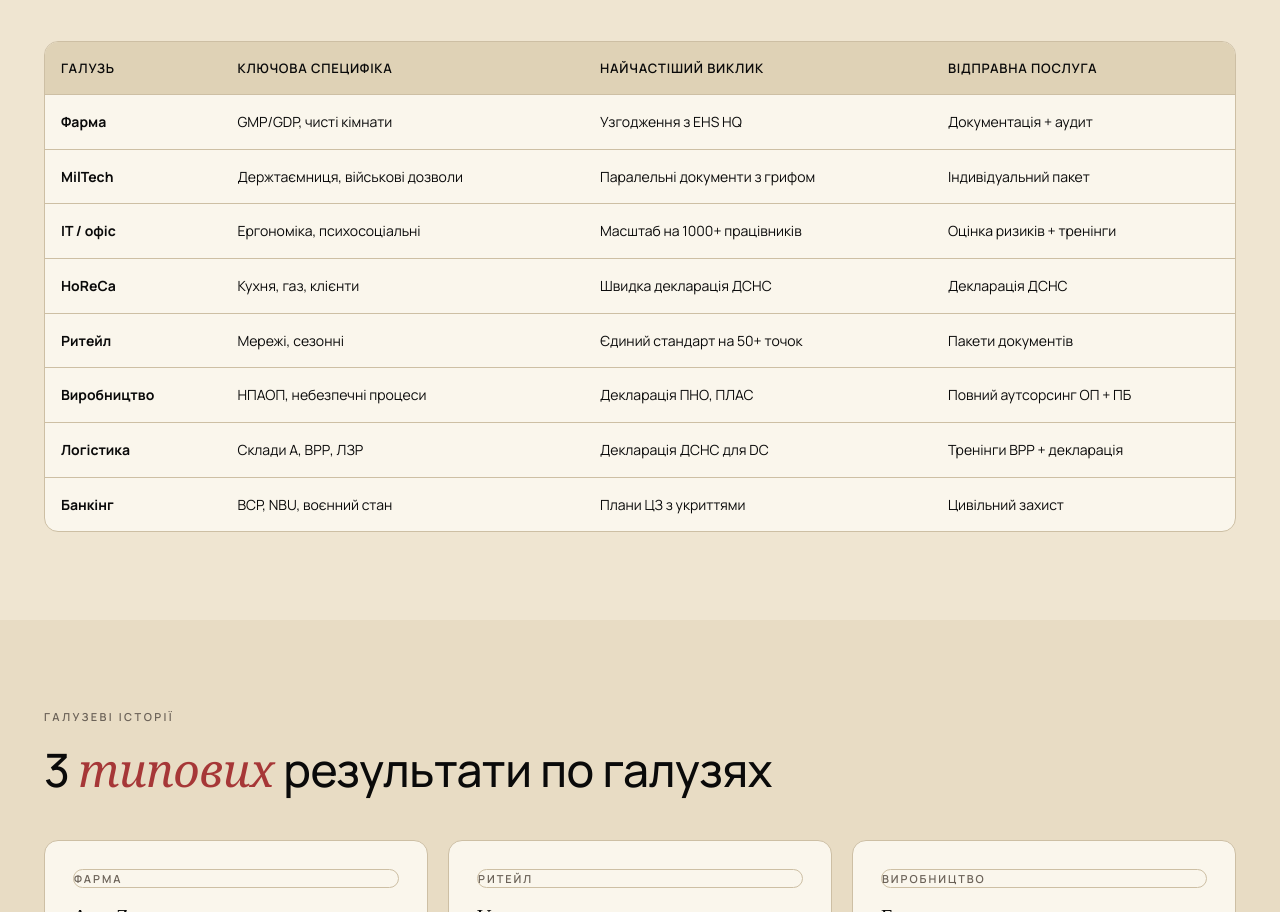
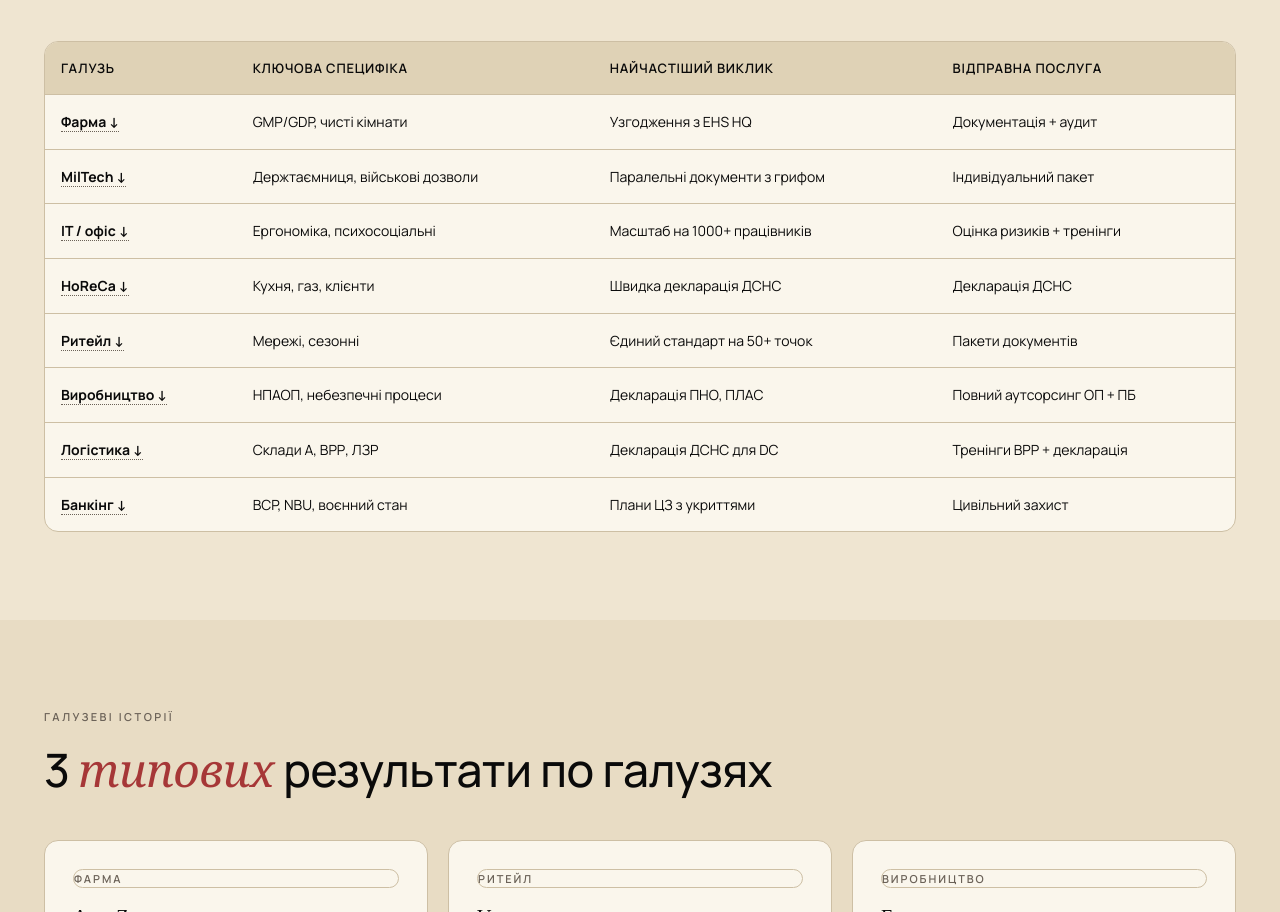
Before and after one commit to ratiy/racio-site, a plain HTML site: page halusi.html in a window 1280 px wide. Shown: the part 5095-6007 px from the top of the page. Drawn offline with Linux system fonts and the light colour scheme; a web font is replaced by a local one.

Commit message:
halusi: id-якорі для 8 галузевих карток + кликабельні посилання у comparison-таблиці
- Додано id="farma|miltech|it|horeca|rytejl|vyrobnytstvo|lohistyka|bankinh" на кожну з 8 галузевих карток
- У порівняльній таблиці назви галузей тепер ведуть на відповідні картки нижче (jump-to-anchor pattern)
- Дозволяє: a) external-link з сервісних сторінок до конкретних галузей halusi.html#farma; b) UX jump від таблиці до картки

```diff
--- a/halusi.html
+++ b/halusi.html
@@ -94,56 +94,56 @@
   <div class="container">
     <div class="sec-head"><div class="eyebrow">8 галузей</div><h2>Наша <em>галузева</em> експертиза</h2></div>
     <div class="grid-2" style="gap:22px;margin-top:28px">
-      <div class="card"><div class="num">F</div><h3>Фарма</h3>
+      <div class="card" id="farma"><div class="num">F</div><h3>Фарма</h3>
         <p><b>Специфіка:</b> GMP/GDP-стандарти, чисті кімнати класів A-D, контроль температури й вологості, працівники у спецодязі без шкіри на лиці, контамінація.</p>
         <p><b>Ключові НПАОП:</b> НПАОП 24.4-1.01-09 (фармвиробництво), ДСТУ EN ISO 9001:2015, Настанова СТ-Н МОЗУ 42-4.0:2020 (GMP).</p>
         <p><b>Типові виклики:</b> узгодження документації з корпоративним EHS головного офісу, GDP-аудит від HQ, валідація процесів.</p>
         <p style="margin-top:12px;font-size:13px;color:var(--muted)"><b>Наш досвід:</b> 12+ фармкомпаній на активному супроводі · Roche, AstraZeneca, Novartis, Takeda · 8+ років спеціалізації</p>
         <a href="kliyenty-ta-keysu.html" style="color:var(--red);border-bottom:1px solid rgba(166,55,55,.35);text-decoration:none;font-size:14px;font-weight:600">Фарма-кейси →</a>
       </div>
-      <div class="card"><div class="num">M</div><h3>MilTech / Оборонка</h3>
+      <div class="card" id="miltech"><div class="num">M</div><h3>MilTech / Оборонка</h3>
         <p><b>Специфіка:</b> дозволи на роботи з вибухонебезпечними речовинами, доступ до держтаємниці, пропускний режим, військові замовлення.</p>
         <p><b>Ключові вимоги:</b> ст. 9 ЗУ «Про охорону праці» (особливі умови), наказ Міноборони про обов'язкові інструктажі, відповідність Державній системі спецзв'язку для документів грифу ДСК.</p>
         <p><b>Типові виклики:</b> паралельне ведення документів з грифом і без, узгодження режиму секретності з ОП-процесами, робота з іноземними партнерами при експортному контролі.</p>
         <p style="margin-top:12px;font-size:13px;color:var(--muted)"><b>Наш досвід:</b> 6 активних клієнтів з державного й приватного сектору · 4+ роки спеціалізації · NDA-обмеження на публічні згадки</p>
         <a href="kontakty.html" style="color:var(--red);border-bottom:1px solid rgba(166,55,55,.35);text-decoration:none;font-size:14px;font-weight:600">Обговорити конфіденційно →</a>
       </div>
-      <div class="card"><div class="num">IT</div><h3>IT та офіс</h3>
+      <div class="card" id="it"><div class="num">IT</div><h3>IT та офіс</h3>
         <p><b>Специфіка:</b> ергономіка сотень робочих місць, психосоціальні ризики (вигорання, стрес), ISO 45001 для enterprise-клієнтів, дата-центри й серверні.</p>
         <p><b>Ключові НПАОП:</b> ДСанПіН 3.3.2.007-98 (робота за комп'ютером), ДСТУ ISO 9241 (ергономіка), оцінка психосоціальних ризиків за методологією 2023.</p>
         <p><b>Типові виклики:</b> масштабування ОП-процесів на 1000+ працівників без бюрократизації, інтеграція з LMS компанії, міжнародні EHS-стандарти (SOC, HIPAA для fintech).</p>
         <p style="margin-top:12px;font-size:13px;color:var(--muted)"><b>Наш досвід:</b> 25+ IT-компаній · Ciklum, EPAM, Grammarly, Intellias · 10+ років · найбільша категорія клієнтів</p>
         <a href="treningy-z-bezpeky-pratsi.html" style="color:var(--red);border-bottom:1px solid rgba(166,55,55,.35);text-decoration:none;font-size:14px;font-weight:600">Тренінги вигорання / стресу →</a>
       </div>
-      <div class="card"><div class="num">H</div><h3>HoReCa (готелі, ресторани, кафе)</h3>
+      <div class="card" id="horeca"><div class="num">H</div><h3>HoReCa (готелі, ресторани, кафе)</h3>
         <p><b>Специфіка:</b> робота з відкритим вогнем і газом на кухні, масовий прийом відвідувачів, нестандартні процеси (анімація, СПА, басейни), декларація ДСНС обов'язкова.</p>
         <p><b>Ключові НПАОП:</b> НАПБ А.01.001-2024 (пожежна безпека), НПАОП 55.1-1.02-96 (підприємства громадського харчування), ПТМ для кухарів і барменів щорічно.</p>
         <p><b>Типові виклики:</b> швидка підготовка <a href="deklaratsiia-dsns.html">декларації ДСНС</a> для нових точок (5-10 днів), сезонний персонал, який треба навчати на ходу.</p>
         <p style="margin-top:12px;font-size:13px;color:var(--muted)"><b>Наш досвід:</b> 180+ декларацій ДСНС · Puzata Hata (14 ресторанів), Edem Resort, Pizza Celentano · 12+ років</p>
         <a href="deklaratsiia-dsns.html" style="color:var(--red);border-bottom:1px solid rgba(166,55,55,.35);text-decoration:none;font-size:14px;font-weight:600">Декларація ДСНС →</a>
       </div>
-      <div class="card"><div class="num">R</div><h3>Ритейл (мережі магазинів, ТРЦ)</h3>
+      <div class="card" id="rytejl"><div class="num">R</div><h3>Ритейл (мережі магазинів, ТРЦ)</h3>
         <p><b>Специфіка:</b> багато однотипних локацій (20-500+), сезонний персонал зі швидкою текучкою, корпоративні стандарти головної компанії, ТРЦ-формат з масовим скупченням людей.</p>
         <p><b>Ключові НПАОП:</b> НПАОП 52.1-1.02-10 (торгівля), НАПБ А.01.001-2024 (для ТРЦ — розрахунок часу евакуації), ДСТУ-Н Б В.2.2-39:2016 (ТРЦ).</p>
         <p><b>Типові виклики:</b> єдиний пакет документів на 50+ магазинів, корпоративні EHS-аудити від hq, швидкий онбординг сезонного персоналу через LMS, мережеве розслідування НВ.</p>
         <p style="margin-top:12px;font-size:13px;color:var(--muted)"><b>Наш досвід:</b> Varus (180 магазинів), Silpo (400+), Adidas (25 точок), Decathlon · 7+ років у ритейлі</p>
         <a href="pakety-dokumentiv.html" style="color:var(--red);border-bottom:1px solid rgba(166,55,55,.35);text-decoration:none;font-size:14px;font-weight:600">Пакети для мереж →</a>
       </div>
-      <div class="card"><div class="num">V</div><h3>Виробництво</h3>
+      <div class="card" id="vyrobnytstvo"><div class="num">V</div><h3>Виробництво</h3>
         <p><b>Специфіка:</b> специфічні НПАОП за видом виробництва, вогненебезпечні процеси (зварювання, газорізання), небезпечні речовини (ЛЗР, хімія, пил), складна паспортизація обладнання.</p>
         <p><b>Ключові НПАОП:</b> галузеві НПА 15.0 (харчопром), НПАОП 24.0 (хімія), НПАОП 27.0 (металургія), НПАОП 40.1 (енергетика), повний <a href="dokumentatsiia.html">пакет документації</a> з 80+ позицій.</p>
         <p><b>Типові виклики:</b> <a href="rozsliduvannia-nv.html">розслідування НВ</a> з тяжкими наслідками, категорування об'єктів за пожежною небезпекою (А-Д), декларація ПНО для потенційно небезпечних об'єктів, оцінка ризиків для ISO 45001.</p>
         <p style="margin-top:12px;font-size:13px;color:var(--muted)"><b>Наш досвід:</b> Scania, Michelin (завод у Дніпрі), Ferrero, 3M, Henkel · 15+ років · найстаріша спеціалізація RACIO</p>
         <a href="otsinka-ryzykiv.html" style="color:var(--red);border-bottom:1px solid rgba(166,55,55,.35);text-decoration:none;font-size:14px;font-weight:600">Оцінка ризиків →</a>
       </div>
-      <div class="card"><div class="num">L</div><h3>Логістика і склади</h3>
+      <div class="card" id="lohistyka"><div class="num">L</div><h3>Логістика і склади</h3>
         <p><b>Специфіка:</b> склади класу А з висотним зберіганням, робота з навантажувачами й стропами, склади ЛЗР/хімії, distribution centers з цілодобовим режимом, велика плинність.</p>
         <p><b>Ключові НПАОП:</b> НПАОП 0.00-1.75-15 (ВРР), НПАОП 40.1-1.21-98 (електробезпека), декларація ДСНС обов'язкова для складів >300 м², ПЛАС для складів ЛЗР.</p>
         <p><b>Типові виклики:</b> <a href="treningy-z-ohorony-pratsi.html">навчання ВРР і безпеки автотранспорту</a> для великого штату, декларація ДСНС до відкриття DC, нескладно пройти корпоративний EHS-аудит мережі.</p>
         <p style="margin-top:12px;font-size:13px;color:var(--muted)"><b>Наш досвід:</b> DHL (DC в Україні), Glovo (курʼєрка + склади), Novus, ATB (логістичний центр) · 8+ років</p>
         <a href="treningy-z-ohorony-pratsi.html" style="color:var(--red);border-bottom:1px solid rgba(166,55,55,.35);text-decoration:none;font-size:14px;font-weight:600">Тренінги ВРР →</a>
       </div>
-      <div class="card"><div class="num">B</div><h3>Банкінг і фінтех</h3>
+      <div class="card" id="bankinh"><div class="num">B</div><h3>Банкінг і фінтех</h3>
         <p><b>Специфіка:</b> великі офіси з прийомом клієнтів, персональні дані клієнтів (NBU/GDPR), business continuity (BCP) для критичних систем, вимоги регулятора щодо фізичної безпеки.</p>
         <p><b>Ключові вимоги:</b> постанова Правління НБУ №95 (BCP банків), ДСТУ ISO/IEC 27001 (ISMS), категорія ЦЗ ≥ II для великих офісів із укриттям, інтеграція фізичної й інфобезпеки.</p>
         <p><b>Типові виклики:</b> оновлення планів ЦЗ під воєнний стан (укриття, дистанційна робота), координація BCP з документами <a href="tsyvilnyi-zakhyst.html">цивільного захисту</a>, ESG-звітність для публічних компаній.</p>
@@ -179,14 +179,14 @@
       <table>
         <thead><tr><th>Галузь</th><th>Ключова специфіка</th><th>Найчастіший виклик</th><th>Відправна послуга</th></tr></thead>
         <tbody>
-          <tr><td><b>Фарма</b></td><td>GMP/GDP, чисті кімнати</td><td>Узгодження з EHS HQ</td><td>Документація + аудит</td></tr>
-          <tr><td><b>MilTech</b></td><td>Держтаємниця, військові дозволи</td><td>Паралельні документи з грифом</td><td>Індивідуальний пакет</td></tr>
-          <tr><td><b>IT / офіс</b></td><td>Ергономіка, психосоціальні</td><td>Масштаб на 1000+ працівників</td><td>Оцінка ризиків + тренінги</td></tr>
-          <tr><td><b>HoReCa</b></td><td>Кухня, газ, клієнти</td><td>Швидка декларація ДСНС</td><td>Декларація ДСНС</td></tr>
-          <tr><td><b>Ритейл</b></td><td>Мережі, сезонні</td><td>Єдиний стандарт на 50+ точок</td><td>Пакети документів</td></tr>
-          <tr><td><b>Виробництво</b></td><td>НПАОП, небезпечні процеси</td><td>Декларація ПНО, ПЛАС</td><td>Повний аутсорсинг ОП + ПБ</td></tr>
-          <tr><td><b>Логістика</b></td><td>Склади А, ВРР, ЛЗР</td><td>Декларація ДСНС для DC</td><td>Тренінги ВРР + декларація</td></tr>
-          <tr><td><b>Банкінг</b></td><td>BCP, NBU, воєнний стан</td><td>Плани ЦЗ з укриттями</td><td>Цивільний захист</td></tr>
+          <tr><td><a href="#farma" style="color:var(--ink);font-weight:700;border-bottom:1px dotted var(--muted);text-decoration:none">Фарма ↓</a></td><td>GMP/GDP, чисті кімнати</td><td>Узгодження з EHS HQ</td><td>Документація + аудит</td></tr>
+          <tr><td><a href="#miltech" style="color:var(--ink);font-weight:700;border-bottom:1px dotted var(--muted);text-decoration:none">MilTech ↓</a></td><td>Держтаємниця, військові дозволи</td><td>Паралельні документи з грифом</td><td>Індивідуальний пакет</td></tr>
+          <tr><td><a href="#it" style="color:var(--ink);font-weight:700;border-bottom:1px dotted var(--muted);text-decoration:none">IT / офіс ↓</a></td><td>Ергономіка, психосоціальні</td><td>Масштаб на 1000+ працівників</td><td>Оцінка ризиків + тренінги</td></tr>
+          <tr><td><a href="#horeca" style="color:var(--ink);font-weight:700;border-bottom:1px dotted var(--muted);text-decoration:none">HoReCa ↓</a></td><td>Кухня, газ, клієнти</td><td>Швидка декларація ДСНС</td><td>Декларація ДСНС</td></tr>
+          <tr><td><a href="#rytejl" style="color:var(--ink);font-weight:700;border-bottom:1px dotted var(--muted);text-decoration:none">Ритейл ↓</a></td><td>Мережі, сезонні</td><td>Єдиний стандарт на 50+ точок</td><td>Пакети документів</td></tr>
+          <tr><td><a href="#vyrobnytstvo" style="color:var(--ink);font-weight:700;border-bottom:1px dotted var(--muted);text-decoration:none">Виробництво ↓</a></td><td>НПАОП, небезпечні процеси</td><td>Декларація ПНО, ПЛАС</td><td>Повний аутсорсинг ОП + ПБ</td></tr>
+          <tr><td><a href="#lohistyka" style="color:var(--ink);font-weight:700;border-bottom:1px dotted var(--muted);text-decoration:none">Логістика ↓</a></td><td>Склади А, ВРР, ЛЗР</td><td>Декларація ДСНС для DC</td><td>Тренінги ВРР + декларація</td></tr>
+          <tr><td><a href="#bankinh" style="color:var(--ink);font-weight:700;border-bottom:1px dotted var(--muted);text-decoration:none">Банкінг ↓</a></td><td>BCP, NBU, воєнний стан</td><td>Плани ЦЗ з укриттями</td><td>Цивільний захист</td></tr>
         </tbody>
       </table>
     </div>
```
